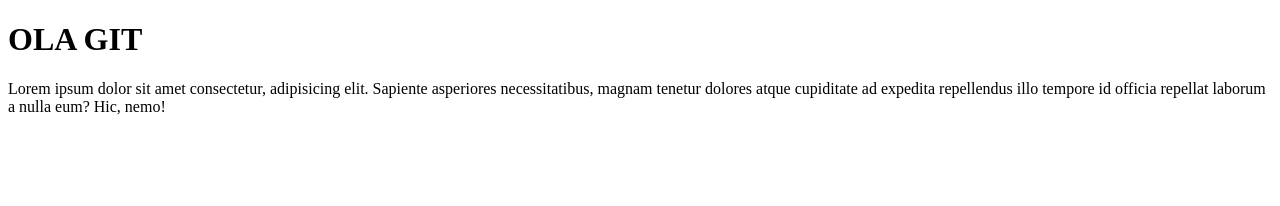
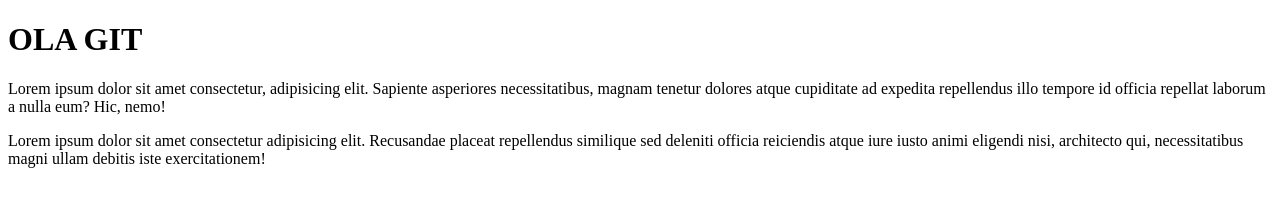
Before and after one commit to Pugatorio/teste-git, a plain HTML site: page index.html in a window 1280 px wide. Drawn offline with Linux system fonts and the light colour scheme.

Commit message:
adicionado mais um parágrafo

```diff
--- a/index.html
+++ b/index.html
@@ -8,5 +8,6 @@
 <body>
     <H1>OLA GIT</H1>
     <p>Lorem ipsum dolor sit amet consectetur, adipisicing elit. Sapiente asperiores necessitatibus, magnam tenetur dolores atque cupiditate ad expedita repellendus illo tempore id officia repellat laborum a nulla eum? Hic, nemo!</p>
+    <p>Lorem ipsum dolor sit amet consectetur adipisicing elit. Recusandae placeat repellendus similique sed deleniti officia reiciendis atque iure iusto animi eligendi nisi, architecto qui, necessitatibus magni ullam debitis iste exercitationem!</p>
 </body>
 </html>
```
